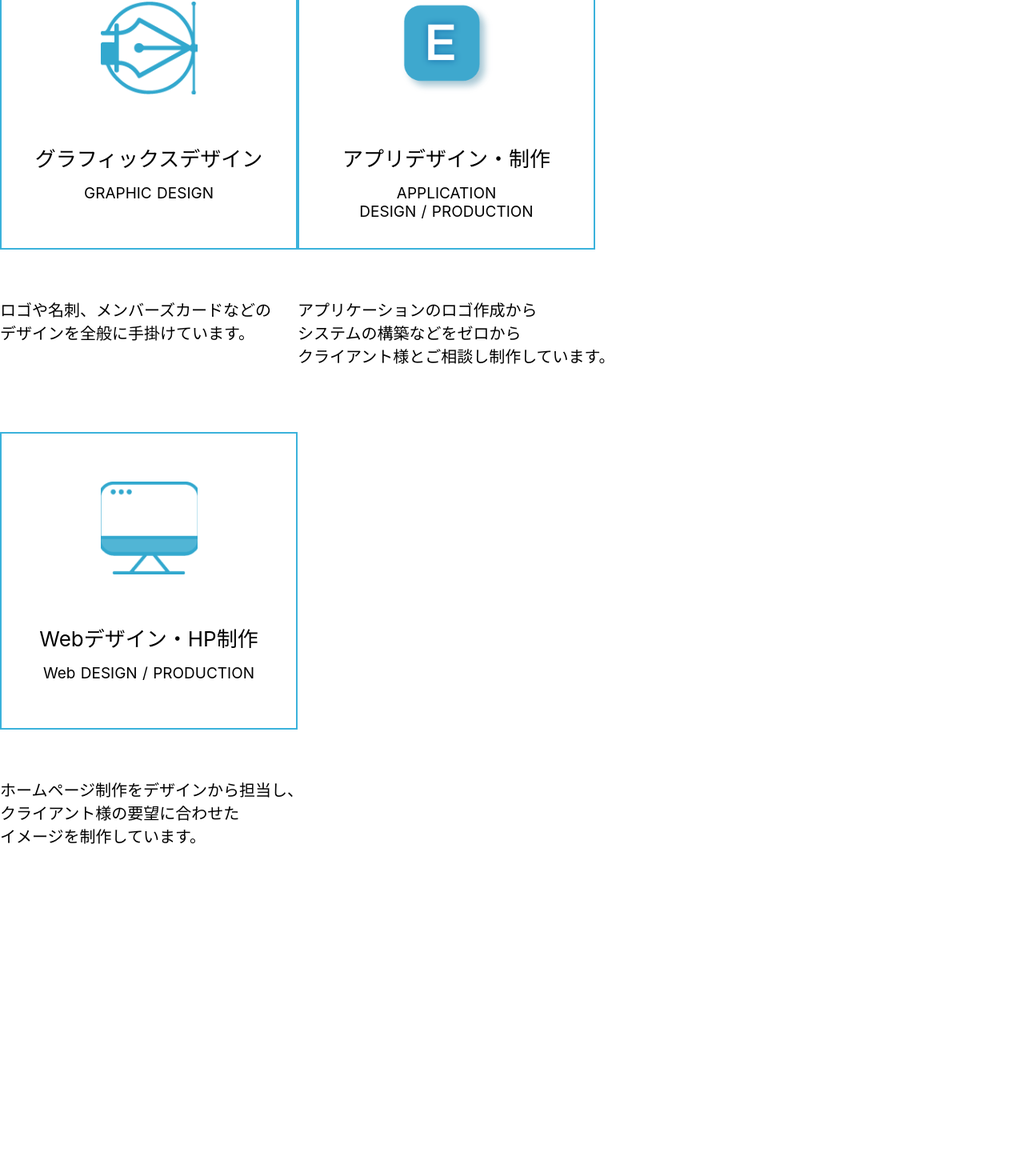
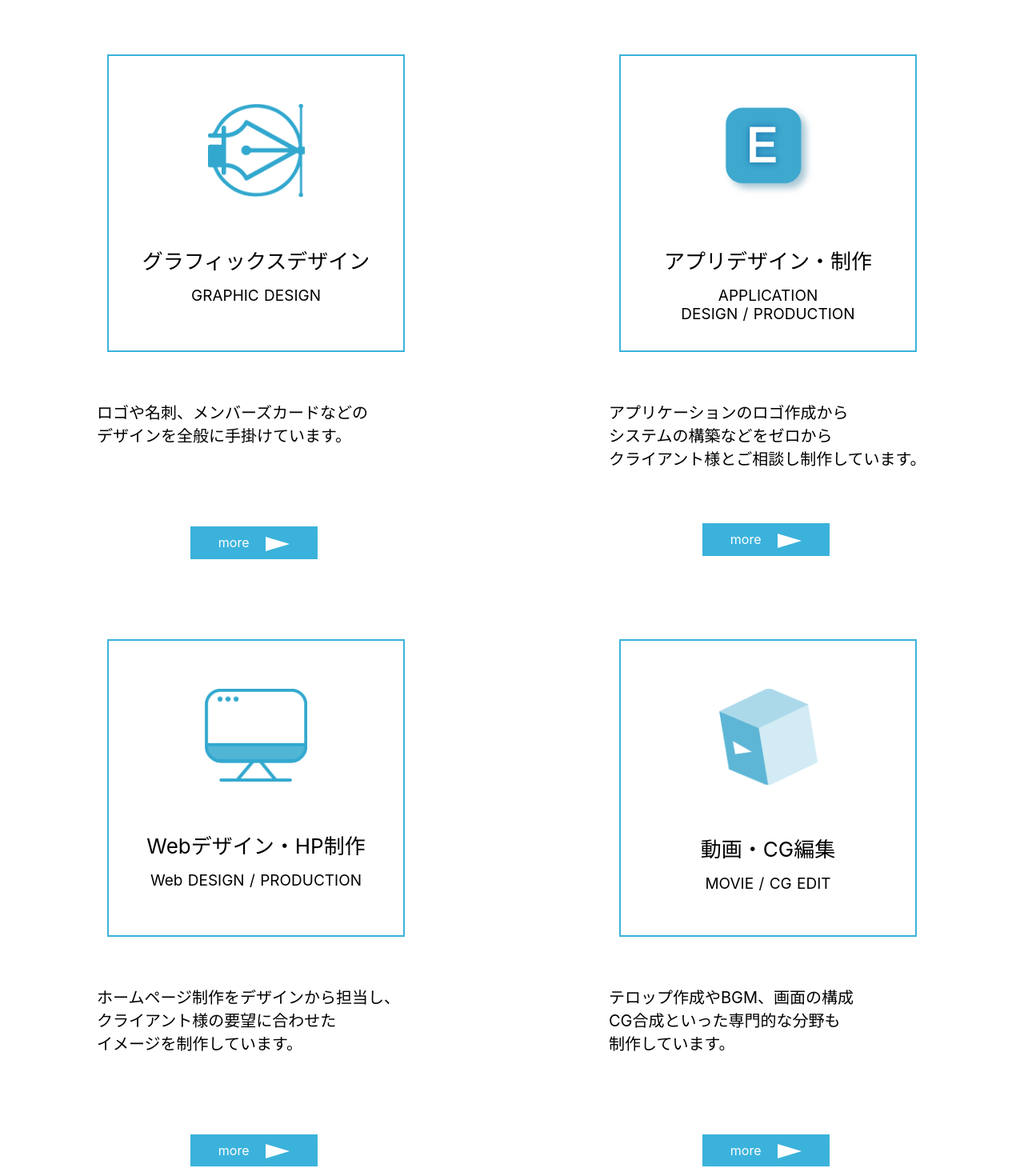
Before and after one commit to reiji-0720/EnGii-HP-recreate, a Nuxt app: page /media in a window 1280 px wide. Shown: the part 1008-2478 px from the top of the page at 80% size. Before the commit the page ends 2221 px from the top, so only its background shows below. Built offline with nearby package versions, Linux system fonts and the light colour scheme.

Commit message:
media
8割完成

```diff
--- a/components/app.vue
+++ b/components/app.vue
@@ -3,28 +3,45 @@
     <div class="appBox">
       <div class="appLogo"></div>
       <p class="appText">アプリデザイン・制作</p>
-      <p class="appTextEng">APPLICATION<br>DESIGN / PRODUCTION</p>
+      <p class="appTextEng">
+        APPLICATION
+        <br />DESIGN / PRODUCTION
+      </p>
     </div>
-    <p class="appExplanation">
-      アプリケーションのロゴ作成から
-      <br />システムの構築などをゼロから
-      <br />クライアント様とご相談し制作しています。
-    </p>
+    <div class="center">
+      <p class="appExplanation">
+        アプリケーションのロゴ作成から
+        <br />システムの構築などをゼロから
+        <br />クライアント様とご相談し制作しています。
+      </p>
+    </div>
+    <div class="appBtn">
+      <btnMore />
+    </div>
   </div>
 </template>
 
 <script>
-export default {};
+import btnMore from "~/components/parts/btnMore.vue";
+
+export default {
+  components: {
+    btnMore
+  }
+};
 </script>
 
 <style>
-.app{
+.app {
   float: left;
+  width: 50%;
+  margin: 0 auto;
 }
 .appBox {
   height: 372px;
   width: 372px;
   border: solid 2px #3bb2db;
+  margin: 0 auto;
 }
 .appLogo {
   height: 116px;
@@ -34,17 +51,23 @@ export default {};
   background-position: center;
   margin: 60px auto;
 }
-.appText{
+.appText {
   text-align: center;
   font-size: 26px;
 }
-.appTextEng{
+.appTextEng {
   text-align: center;
   font-size: 19px;
   margin-top: 15px;
 }
-.appExplanation{
+.appExplanation {
   font-size: 20px;
   margin-top: 60px;
+  text-align: left;
+  display: inline-block;
+}
+.appBtn {
+  margin: 67px auto 100px;
+  width: 165px;
 }
 </style>
--- a/components/engiiMedia.vue
+++ b/components/engiiMedia.vue
@@ -38,18 +38,6 @@ export default {};
 </script>
 
 <style>
-* {
-  margin: 0;
-  padding: 0;
-  box-sizing: border-box;
-}
-.clearfix::after {
-  display: block;
-  content: "";
-  clear: both;
-}
-
-
 .media {
   float: left;
   width: 50%;
@@ -67,7 +55,7 @@ export default {};
   font-size: 54px;
   margin: 15px 5px;
   text-align: center;
-  font-family: "Helvetica Neue";
+  /* font-family: "Helvetica Neue"; */
 }
 .mediatext {
   /* display: inline-block; */
@@ -99,7 +87,7 @@ export default {};
   text-align: left;
   margin-bottom: 20px;
   font-size: 20px;
-  font-family: "YuGo-Bold-83pv-RKSJ-H";
+  /* font-family: "YuGo-Bold-83pv-RKSJ-H"; */
 }
 
 .medialistboxgura,
--- a/components/graphics.vue
+++ b/components/graphics.vue
@@ -5,25 +5,39 @@
       <p class="graphicsText">グラフィックスデザイン</p>
       <p class="graphicsTextEng">GRAPHIC DESIGN</p>
     </div>
-    <p class="graphicsExplanation">
-      ロゴや名刺、メンバーズカードなどの
-      <br />デザインを全般に手掛けています。
-    </p>
+    <div class="center">
+      <p class="graphicsExplanation">
+        ロゴや名刺、メンバーズカードなどの
+        <br />デザインを全般に手掛けています。
+      </p>
+    </div>
+    <div class="graphicsBtn">
+      <btnMore />
+    </div>
   </div>
 </template>
 
 <script>
-export default {};
+import btnMore from "~/components/parts/btnMore.vue";
+
+export default {
+  components: {
+    btnMore
+  }
+};
 </script>
 
 <style>
-.graphics{
+.graphics {
   float: left;
+  width: 50%;
+  margin: 0 auto;
 }
 .graphicsBox {
   height: 372px;
   width: 372px;
   border: solid 2px #3bb2db;
+  margin: 0 auto;
 }
 .graphicsLogo {
   height: 116px;
@@ -33,17 +47,27 @@ export default {};
   background-position: center;
   margin: 60px auto;
 }
-.graphicsText{
+.graphicsText {
   text-align: center;
   font-size: 26px;
 }
-.graphicsTextEng{
+.graphicsTextEng {
   text-align: center;
   font-size: 19px;
   margin-top: 15px;
 }
-.graphicsExplanation{
+.center {
+  margin: 0 auto;
+  max-width: 398px;
+}
+.graphicsExplanation {
   font-size: 20px;
   margin-top: 60px;
+  text-align: left;
+  display: inline-block;
+}
+.graphicsBtn{
+  margin: 100px auto;
+  width: 165px;
 }
 </style>
--- a/components/parts/btnMore.vue
+++ b/components/parts/btnMore.vue
@@ -1,11 +1,11 @@
 <template>
   <div class="more bg-mainColor">
-        more<Triangle />
+    more
+    <Triangle />
   </div>
 </template>
 <script>
-import Triangle from '~/components/Triangle.vue'
-
+import Triangle from "~/components/Triangle.vue";
 
 export default {
   components: {
@@ -14,8 +14,7 @@ export default {
 };
 </script>
 <style scoped>
-
-.more{
+.more {
   padding: 10px;
   text-align: center;
   display: inline-block;
@@ -23,7 +22,7 @@ export default {
   /* height: 60px; */
   width: 159.89px;
   text-decoration: none;
-      color: #FFFFFF;
+  color: #ffffff;
   font-size: 16px;
 }
 
--- a/components/video.vue
+++ b/components/video.vue
@@ -5,43 +5,66 @@
       <p class="videoText">動画・CG編集</p>
       <p class="videoTextEng">MOVIE / CG EDIT</p>
     </div>
-    <p class="videoExplanation">
-      テロップ作成やBGM、画面の構成
-      <br />CG合成といった専門的な分野も
-      <br />制作しています。
-    </p>
+    <div class="center">
+      <p class="videoExplanation">
+        テロップ作成やBGM、画面の構成
+        <br />CG合成といった専門的な分野も
+        <br />制作しています。
+      </p>
+    </div>
+    <div class="videoBtn">
+      <btnMore />
+    </div>
   </div>
 </template>
 
 <script>
-export default {};
+import btnMore from "~/components/parts/btnMore.vue";
+
+export default {
+  components: {
+    btnMore
+  }
+};
 </script>
 
 <style>
+.video {
+  float: left;
+  width: 50%;
+  margin: 0 auto;
+}
 .videoBox {
   height: 372px;
   width: 372px;
   border: solid 2px #3bb2db;
+  margin: 0 auto;
 }
 .videoLogo {
-  height: 116px;
-  width: 121px;
+  height: 120px;
+  width: 123px;
   background-image: url("~@/assets/video.png");
   background-size: cover;
   background-position: center;
   margin: 60px auto;
 }
-.videoText{
+.videoText {
   text-align: center;
   font-size: 26px;
 }
-.videoTextEng{
+.videoTextEng {
   text-align: center;
   font-size: 19px;
   margin-top: 15px;
 }
-.videoExplanation{
+.videoExplanation {
   font-size: 20px;
   margin-top: 60px;
+  text-align: left;
+  display: inline-block;
+}
+.videoBtn {
+  margin: 100px auto;
+  width: 165px;
 }
 </style>
--- a/components/webHP.vue
+++ b/components/webHP.vue
@@ -5,43 +5,66 @@
       <p class="hpText">Webデザイン・HP制作</p>
       <p class="hpTextEng">Web DESIGN / PRODUCTION</p>
     </div>
-    <p class="hpExplanation">
-      ホームページ制作をデザインから担当し、
-      <br />クライアント様の要望に合わせた
-      <br />イメージを制作しています。
-    </p>
+    <div class="center">
+      <p class="hpExplanation">
+        ホームページ制作をデザインから担当し、
+        <br />クライアント様の要望に合わせた
+        <br />イメージを制作しています。
+      </p>
+    </div>
+    <div class="webHPBtn">
+      <btnMore />
+    </div>
   </div>
 </template>
 
 <script>
-export default {};
+import btnMore from "~/components/parts/btnMore.vue";
+
+export default {
+  components: {
+    btnMore
+  }
+};
 </script>
 
 <style>
+.hp {
+  float: left;
+  width: 50%;
+  margin: 0 auto;
+}
 .hpBox {
   height: 372px;
   width: 372px;
   border: solid 2px #3bb2db;
+  margin: 0 auto;
 }
 .hpLogo {
   height: 116px;
-  width: 121px;
+  width: 128px;
   background-image: url("~@/assets/hp.png");
   background-size: cover;
   background-position: center;
   margin: 60px auto;
 }
-.hpText{
+.hpText {
   text-align: center;
   font-size: 26px;
 }
-.hpTextEng{
+.hpTextEng {
   text-align: center;
   font-size: 19px;
   margin-top: 15px;
 }
-.hpExplanation{
+.hpExplanation {
   font-size: 20px;
   margin-top: 60px;
+  text-align: left;
+  display: inline-block;
+}
+.webHPBtn{
+  margin: 100px auto;
+  width: 165px;
 }
 </style>
--- a/layouts/default.vue
+++ b/layouts/default.vue
@@ -2,15 +2,18 @@
   <div>
     <Header class="headerPosition"/>
     <nuxt />
+    <!-- <MediaFooter class="backColor" /> -->
   </div>
 </template>
 
 <script>
 import Header from '~/components/Header.vue'
+import MediaFooter from "~/components/MediaFooter.vue";
 
 export default {
   components: {
-    Header
+    Header,
+    MediaFooter,
   }
 }
 </script>
@@ -34,7 +37,28 @@ html {
 *:after {
   box-sizing: border-box;
   margin: 0;
+  padding: 0;
 }
+.clearfix::after {
+  display: block;
+  content: "";
+  clear: both;
+}
+.backColor {
+  background-color: #3e3a39;
+}
+
+
+
+
+
+
+
+
+
+
+
+
 
 .button--green {
   display: inline-block;
@@ -70,4 +94,5 @@ html {
   top:0;
   z-index: 900;
 }
+
 </style>
--- a/pages/media.vue
+++ b/pages/media.vue
@@ -10,18 +10,20 @@
         <p class="mediaExp">EnGiiが持つ様々なサービスを展開します</p>
       </div>
     </div>
+
     <div class="subArea">
       <div class="mediaContens">
         <p class="mediaContentsText">contents</p>
       </div>
     </div>
+
     <div class="mediaUp clearfix">
-      <graphics id="graphics" />
-      <app id="app" />
+      <graphics id="graphics"/>
+      <app />
     </div>
     <div class="mediaDown">
-      <webHP id="webHP" />
-      <video id="video" />
+      <webHP />
+      <Video />
     </div>
   </div>
 </template>
@@ -43,8 +45,8 @@ export default {
 </script>
 
 <style>
-.flex {
-  display: flex;
+.mediacontainer{
+  margin-top: 10%;
 }
 .mediaTopLeft {
   float: left;
@@ -94,7 +96,8 @@ export default {
   height: 30px;
   width: 79px;
 }
+
 .mediaUp {
-  height: 600px;
+
 }
 </style>
```
Lines whose indentation alone changed are shown as unchanged.
